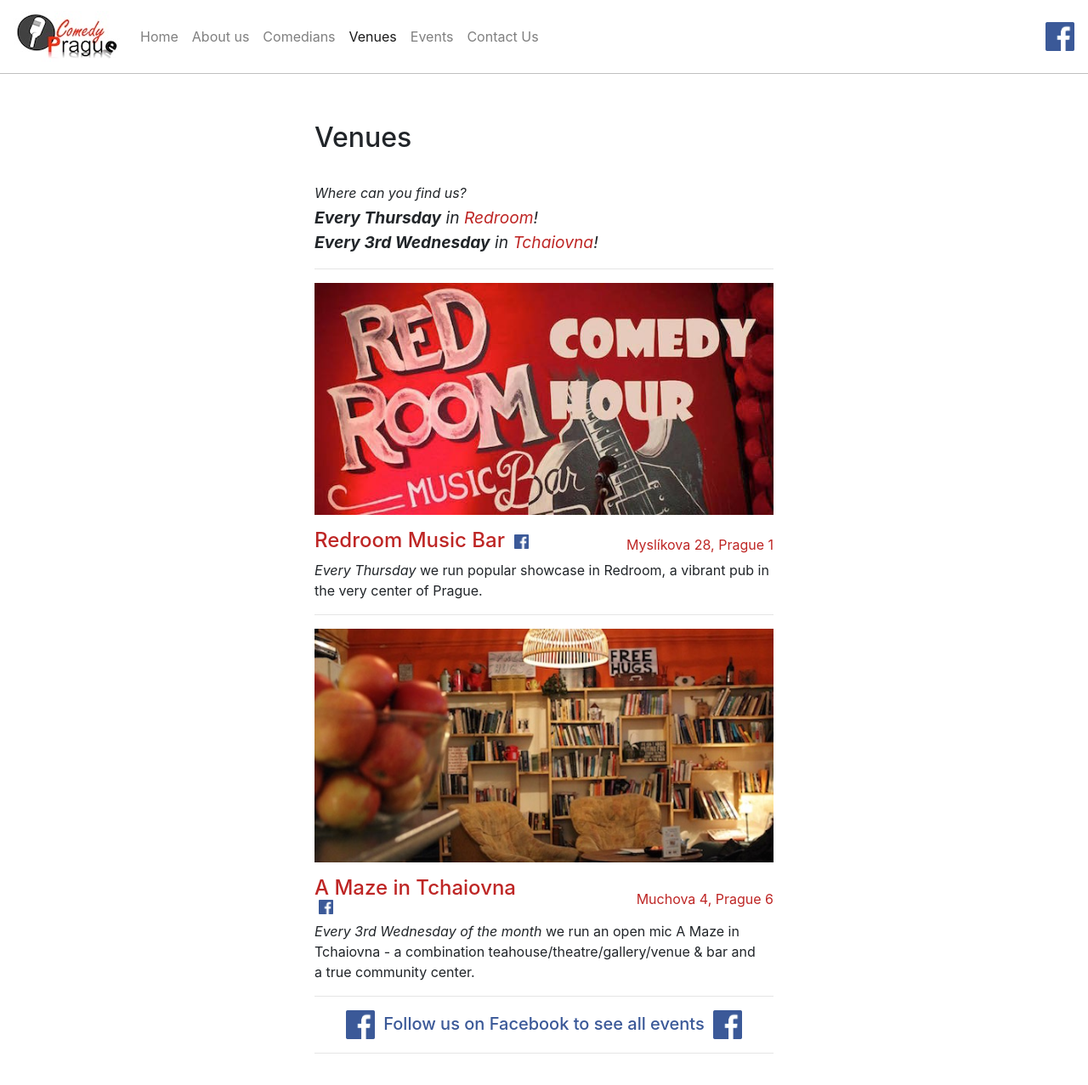
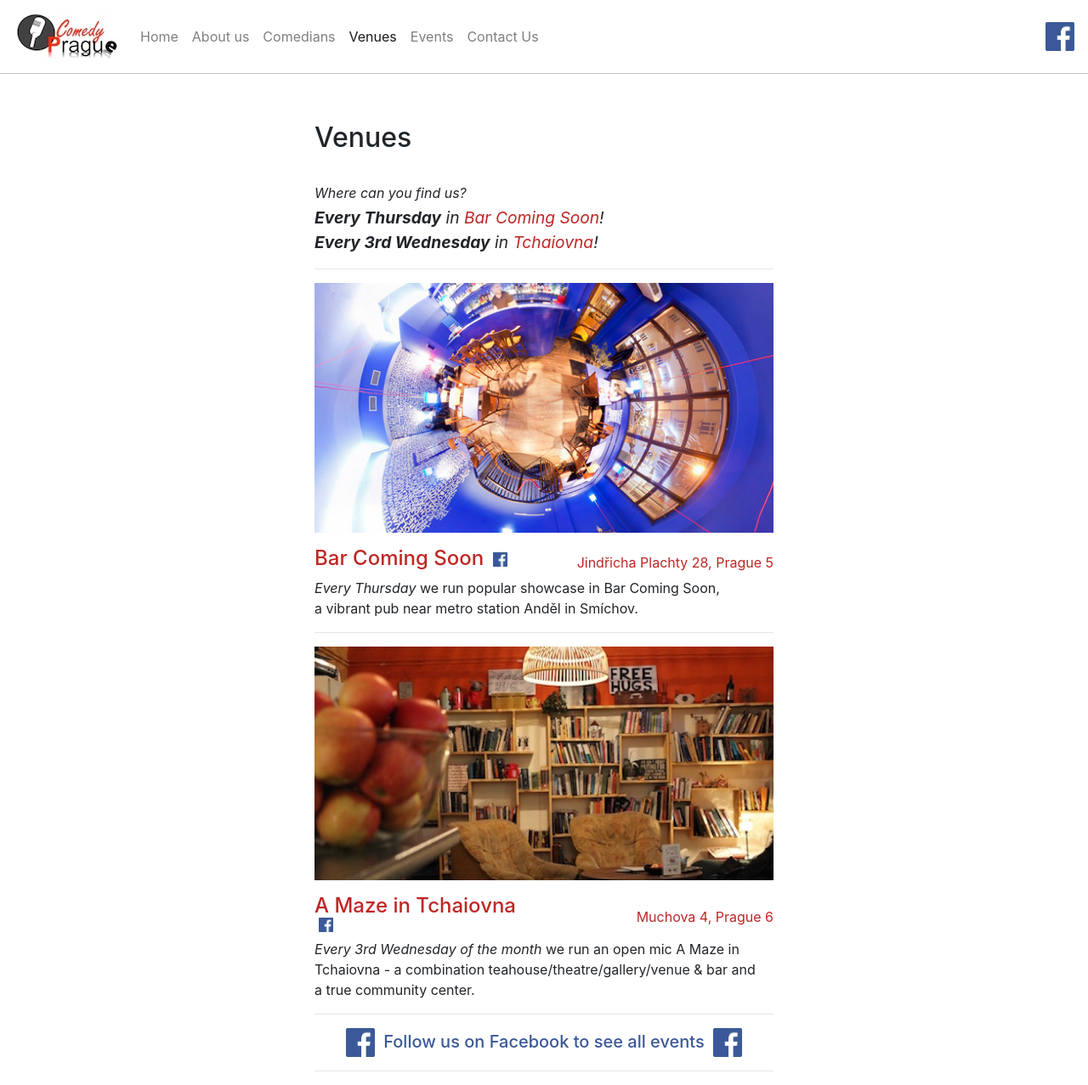
Before and after one commit to ComedyPrague/ComedyPrague.github.io, a Jekyll site: the page built from venues.html, in a window 1280 px wide. Shown: the whole page at 85% size. Built offline with Jekyll 4.4.1, drawn with Linux system fonts in a browser that asks for light colours; before the commit the page ends 1256 px from its top, so only the background shows below that.

Commit message:
Change venue: Redroom to Bar Coming Soon

```diff
--- a/venues.html
+++ b/venues.html
@@ -7,35 +7,35 @@
 
 <div class="texat" id="venues-intro">
   <div>Where can you find us?</div>
-  <div class="item"><b>Every Thursday</b> in <a href="#venue_redroom">Redroom</a>!</div>
+  <div class="item"><b>Every Thursday</b> in <a href="#venue_bar_coming_soon">Bar Coming Soon</a>!</div>
   <div class="item"><b>Every 3rd Wednesday</b> in <a href="#venue_tchaiovna">Tchaiovna</a>!</div>
 </div>
 
 <hr />
 
-<div class="venue" id="venue_redroom">
+<div class="venue" id="venue_bar_coming_soon">
   <div class="photo">
-    <img src="img/venues/redroom.jpg" class="img-fluid" />
+    <img src="img/venues/bar_coming_soon.jpg" class="img-fluid" />
   </div>
 
   <div class="row name">
     <div class="col-md-6 text-left my-auto">
       <h4>
-        <a target="_blank" href="http://redroom.cz">Redroom Music Bar</a>
-        <a target="_blank" href="https://www.facebook.com/redroomprague/" style="margin-left: 0.2em;"><img src="/img/facebook_icon_large.png" width="17" height="17" alt="Facebook Logo" /></a>
+        <a target="_blank" href="https://www.facebook.com/TheBar.cz/">Bar Coming Soon</a>
+        <a target="_blank" href="https://www.facebook.com/TheBar.cz/" style="margin-left: 0.2em;"><img src="/img/facebook_icon_large.png" width="17" height="17" alt="Facebook Logo" /></a>
       </h4>
     </div>
 
     <div class="col-md-6 text-right my-auto">
-      <a target="_blank" href="https://www.google.com/maps/place/Mysl%C3%ADkova+283%2F28,+120+00+Praha+2-Nov%C3%A9+M%C4%9Bsto/@50.0779524,14.4165082,17z/data=!3m1!4b1!4m5!3m4!1s0x470b94f3da794449:0x2661991817d63cdc!8m2!3d50.077949!4d14.4186969?hl=en">
-        Myslíkova 28, Prague 1
+      <a target="_blank" href="https://www.google.com/maps/place/J.+Plachty+3163%2F28,+150+00+Praha-Sm%C3%ADchov/@50.0706761,14.4037421,17z/data=!3m1!4b1!4m5!3m4!1s0x470b945791e6f7bd:0xd7b7d78c2647cbd3!8m2!3d50.0706727!4d14.4059361?hl=en">
+        Jindřicha Plachty 28, Prague 5
       </a>
     </div>
   </div>
 
   <div class="text">
-    <i>Every Thursday</i> we run popular showcase in Redroom,
-    a&nbsp;vibrant pub in the very center of Prague.
+    <i>Every Thursday</i> we run popular showcase in Bar Coming Soon,
+    a&nbsp;vibrant pub near metro station Anděl in Smíchov.
   </div>
 </div>
 
```
Also changed, not shown: img/venues/bar_coming_soon.jpg (added), img/venues/redroom.jpg (deleted).
